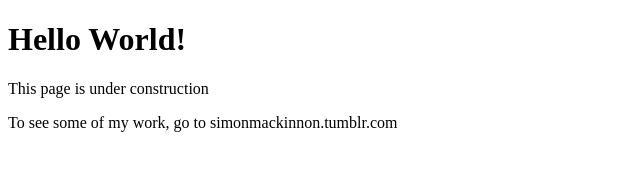
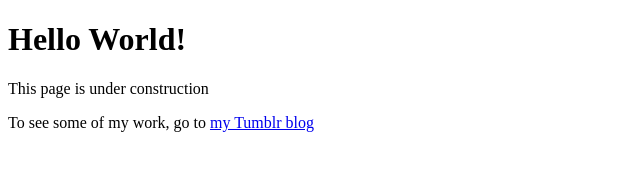
Before and after one commit to simonmackinnon/simonmackinnon.github.io, a plain HTML site: page index.html in a window 1280 px wide. Shown: the whole page, without its empty margins (0-640 px from the left). Drawn offline with Linux system fonts and the light colour scheme.

Commit message:
Update index.html

```diff
--- a/index.html
+++ b/index.html
@@ -9,7 +9,7 @@
   <h1>Hello World!</h1>
 
   <p>This page is under construction</p>
-  <p>To see some of my work, go to simonmackinnon.tumblr.com</p>
+  <p>To see some of my work, go to <a href="simonmackinnon.tumblr.com">my Tumblr blog</a> </p>
 
 </body>
 
```
